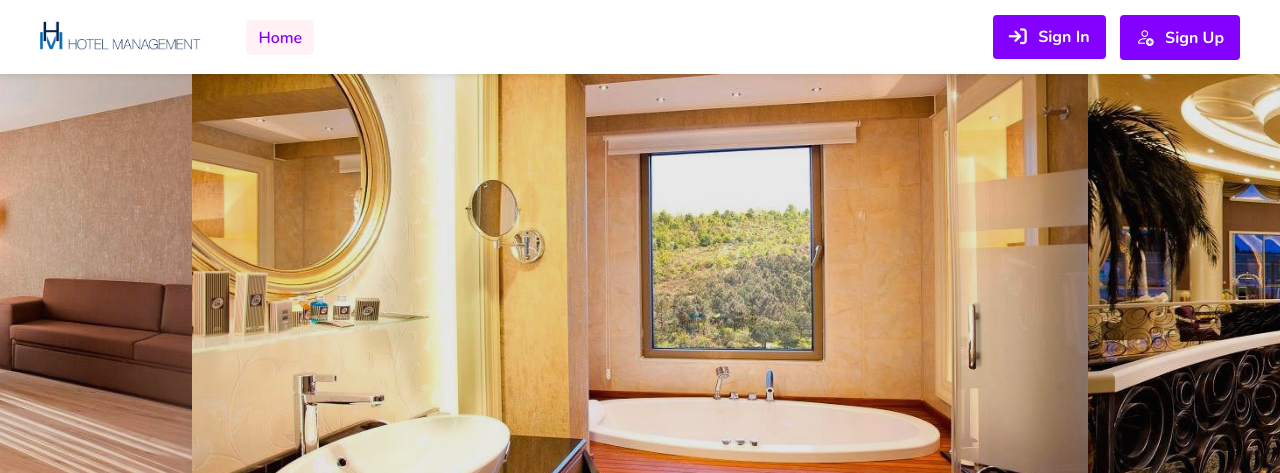
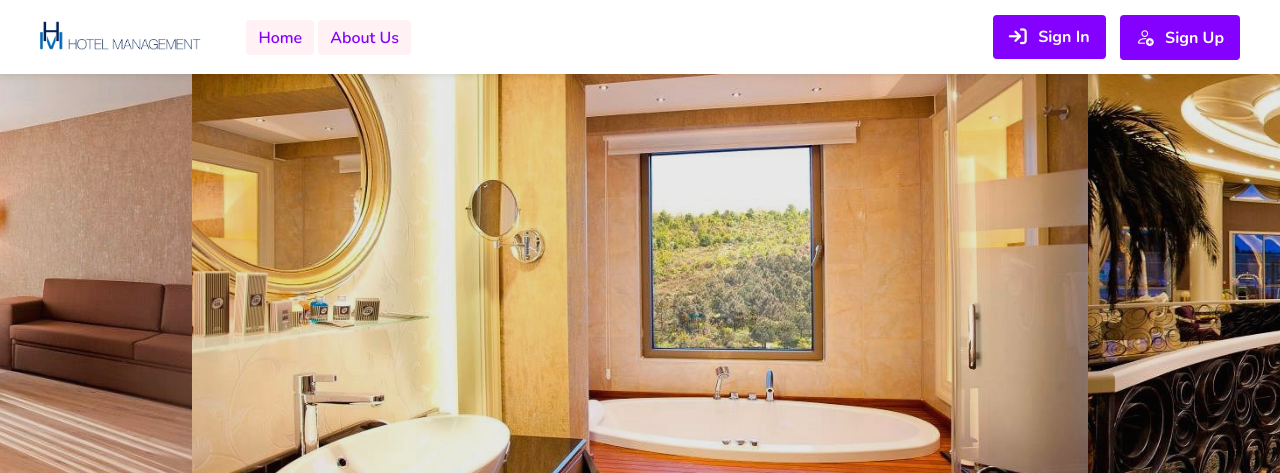
Before and after one commit to IsaLubs/Tcozy, a Django app: a page that uses templates/partials/base.html in a window 1280 px wide. Shown: the top 473 px of the page. Run offline with Django 4.2, Linux system fonts and the light colour scheme; data comes from the database, SQL or seed files in the repository; data that the repository does not hold is empty; parts of the project's set-up code (start-up, migrations or seed data) failed here and were passed over; some libraries are stand-ins or nearby versions; some web fonts are replaced.

Commit message:
Update base.html

```diff
--- a/templates/partials/base.html
+++ b/templates/partials/base.html
@@ -56,6 +56,7 @@
                         <nav id="navigation" class="style_one">
                             <ul id="responsive">
                                 <li><a class="current" href="{% url 'hotel:index' %}">Home</a></li>
+				<li><a class="current" href="{% url 'hotel:about_us' %}">About Us</a></li>
 				{% if request.user.is_authenticated %}
 	                                <li><a href="#">Account</a>
 	                                    <ul>
```
